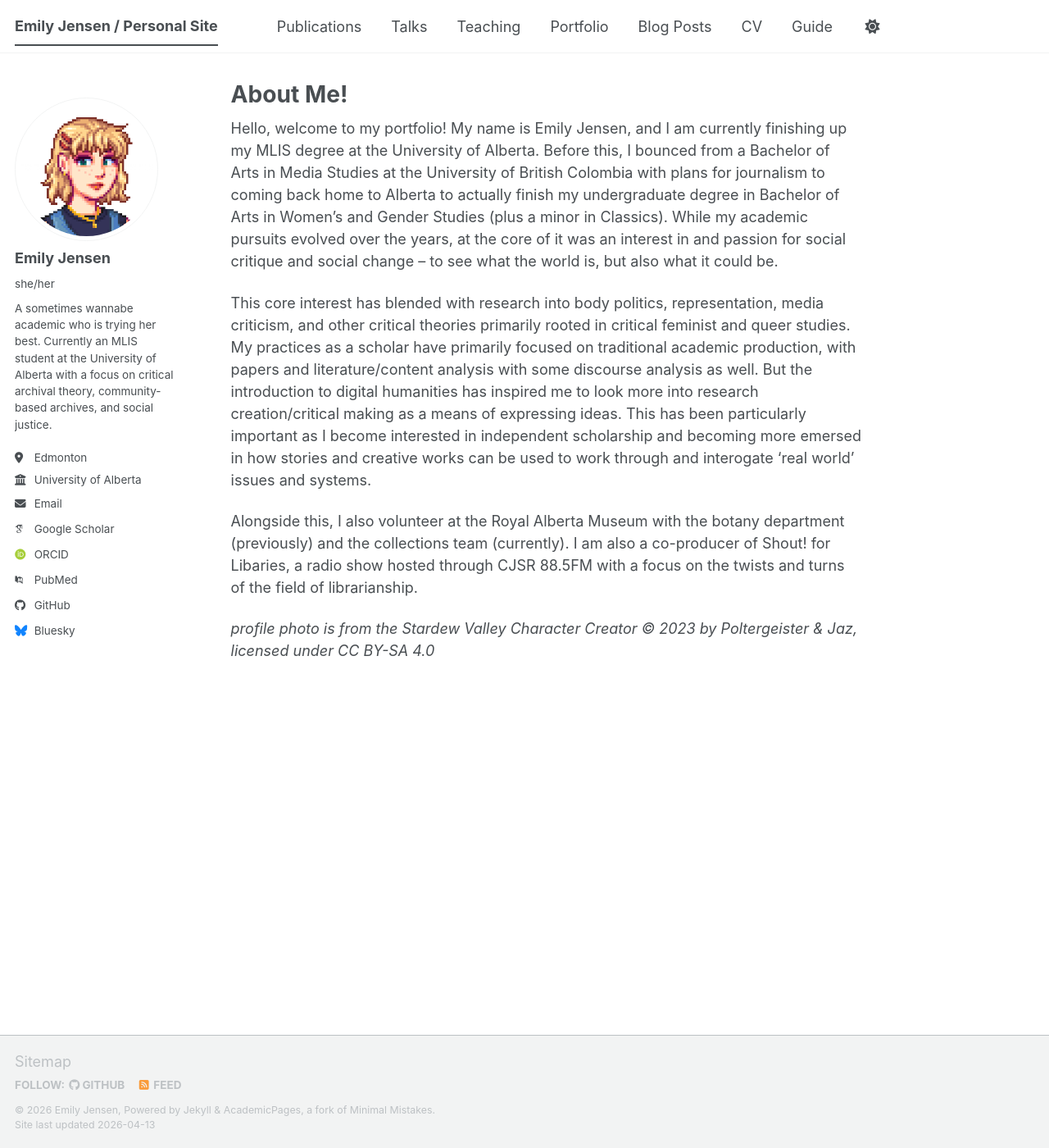
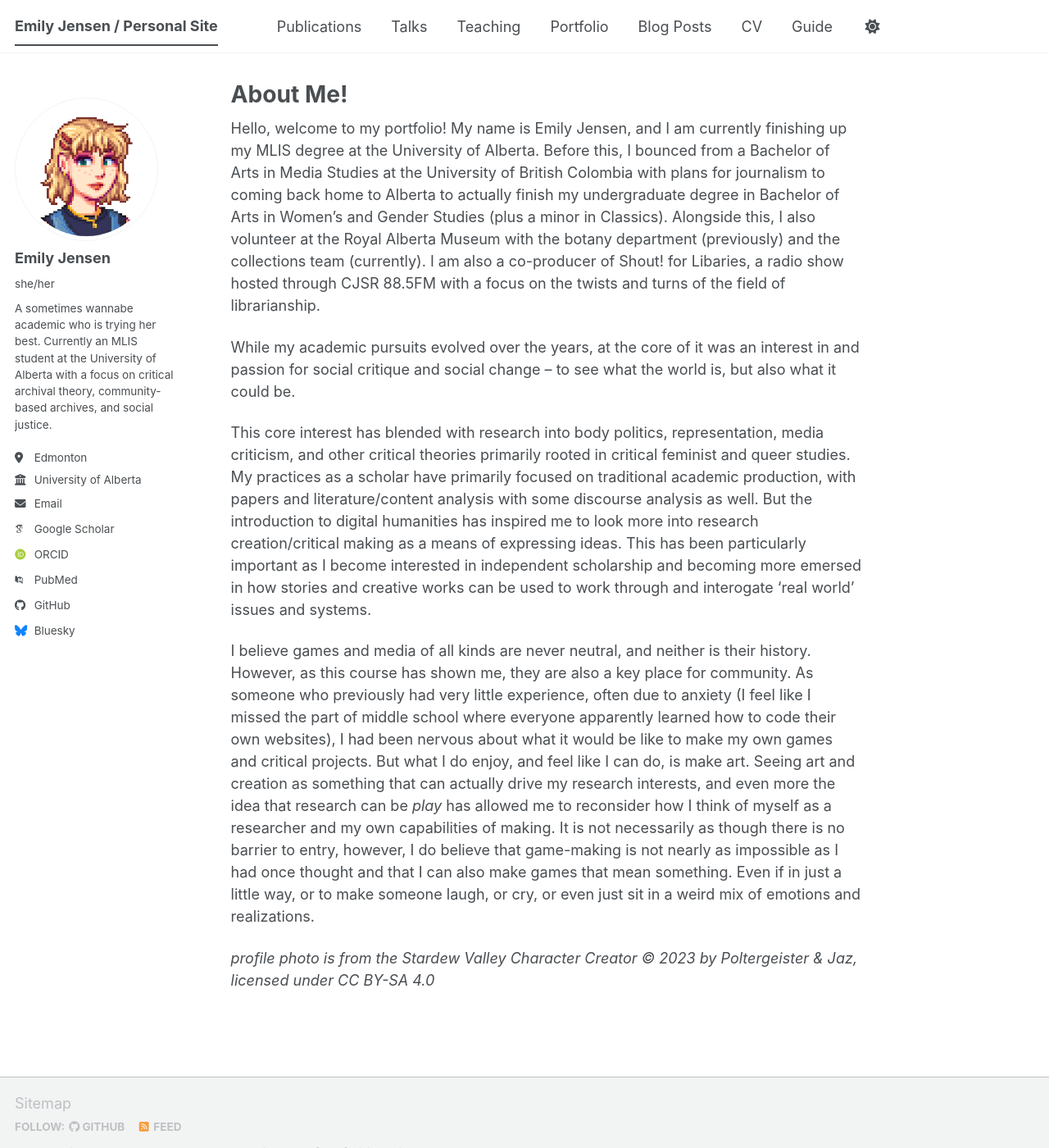
Before and after one commit to em-jense/me, a Jekyll site: the page built from _pages/about.md, in a window 1280 px wide and 1400 px high. Shown: the whole window at 82% size. Built offline with Jekyll 4.4.1, drawn with Linux system fonts in a browser that asks for light colours; some web fonts are replaced; a script bundle is joined from its source files by our own code; library files that are not in the unit come from our copies.

Commit message:
Update about.md

```diff
--- a/_pages/about.md
+++ b/_pages/about.md
@@ -7,11 +7,14 @@ redirect_from:
   - /about.html
 ---
 
-Hello, welcome to my portfolio! My name is Emily Jensen, and I am currently finishing up my MLIS degree at the University of Alberta. Before this, I bounced from a Bachelor of Arts in Media Studies at the University of British Colombia with plans for journalism to coming back home to Alberta to actually finish my undergraduate degree in Bachelor of Arts in Women's and Gender Studies (plus a minor in Classics). While my academic pursuits evolved over the years, at the core of it was an interest in and passion for social critique and social change – to see what the world is, but also what it could be.
+Hello, welcome to my portfolio! My name is Emily Jensen, and I am currently finishing up my MLIS degree at the University of Alberta. Before this, I bounced from a Bachelor of Arts in Media Studies at the University of British Colombia with plans for journalism to coming back home to Alberta to actually finish my undergraduate degree in Bachelor of Arts in Women's and Gender Studies (plus a minor in Classics). Alongside this, I also volunteer at the Royal Alberta Museum with the botany department (previously) and the collections team (currently). I am also a co-producer of Shout! for Libaries, a radio show hosted through CJSR 88.5FM with a focus on the twists and turns of the field of librarianship.
+
+While my academic pursuits evolved over the years, at the core of it was an interest in and passion for social critique and social change – to see what the world is, but also what it could be.
 
 This core interest has blended with research into body politics, representation, media criticism, and other critical theories primarily rooted in critical feminist and queer studies. My practices as a scholar have primarily focused on traditional academic production, with papers and literature/content analysis with some discourse analysis as well. But the introduction to digital humanities has inspired me to look more into research creation/critical making as a means of expressing ideas. This has been particularly important as I become interested in independent scholarship and becoming more emersed in how stories and creative works can be used to work through and interogate 'real world' issues and systems.
 
-Alongside this, I also volunteer at the Royal Alberta Museum with the botany department (previously) and the collections team (currently). I am also a co-producer of Shout! for Libaries, a radio show hosted through CJSR 88.5FM with a focus on the twists and turns of the field of librarianship.
+I believe games and media of all kinds are never neutral, and neither is their history. However, as this course has shown me, they are also a key place for community. As someone who previously had very little experience, often due to anxiety (I feel like I missed the part of middle school where everyone apparently learned how to code their own websites), I had been nervous about what it would be like to make my own games and critical projects. But what I do enjoy, and feel like I can do, is make art. Seeing art and creation as something that can actually drive my research interests, and even more the idea that research can be *play* has allowed me to reconsider how I think of myself as a researcher and my own capabilities of making. It is not necessarily as though there is no barrier to entry, however, I do believe that game-making is not nearly as impossible as I had once thought and that I can also make games that mean something. Even if in just a little way, or to make someone laugh, or cry, or even just sit in a weird mix of emotions and realizations.
+
 
 
 *profile photo is from the Stardew Valley Character Creator © 2023 by Poltergeister & Jaz, licensed under CC BY-SA 4.0*
```
